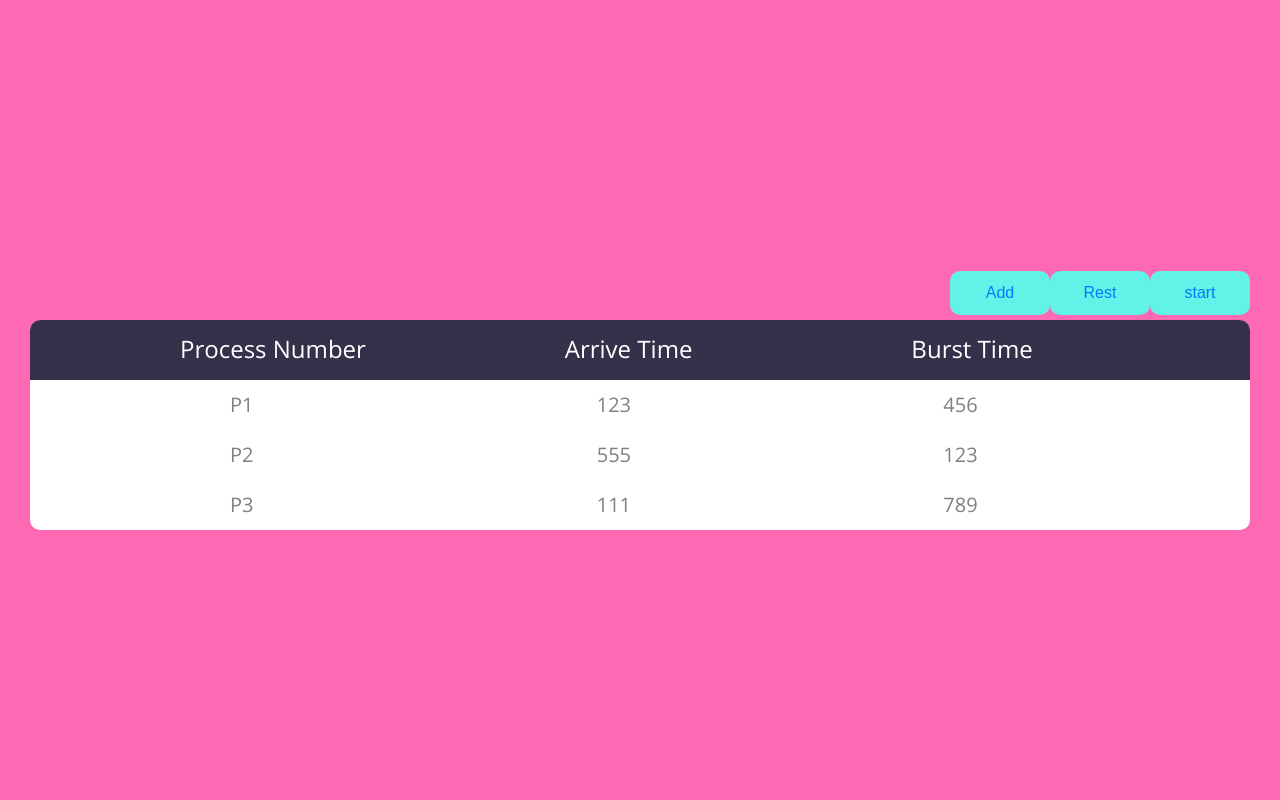
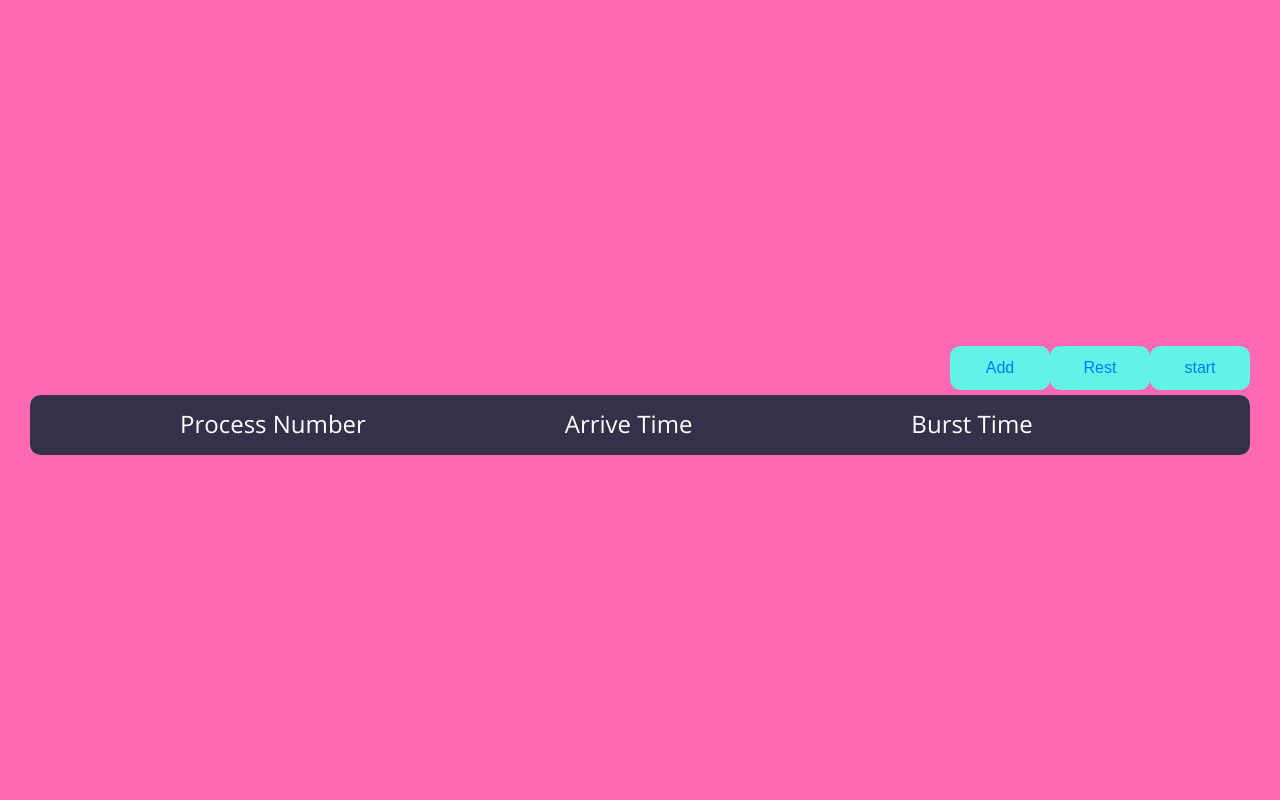
Before and after one commit to bk077711/Process-Scheduler-simulator, a PHP site: page / in a window 1280 px wide. Run offline with PHP 8.4, Linux system fonts and the light colour scheme; data that the repository does not hold is empty; some libraries are stand-ins or nearby versions.

Commit message:
0502/21:33

```diff
--- a/TableBoard_Shop/index.php
+++ b/TableBoard_Shop/index.php
@@ -40,16 +40,6 @@
                     </thead>
                     <tbody>
                     <?php
-                        # TODO : 아래 표시되는 내용을, MySQL 테이블에 있는 레코드로 대체하기!
-                        # Note : column6 에 해당하는 Total 은 Price 값과 Quantity 값의 곱으로 표시!
-                    global $processData;
-                    $processData = array(
-                        array (1, 123, 456),
-                        array (2, 555, 123)
-                    );
-                    $processData[2] = array(3, 111, 789);
-                    $processData[3] = array(0, 1);
-                    $i = 0;
                         while(count($processData[$i]) == 3)
                         {
                     ?>
```
